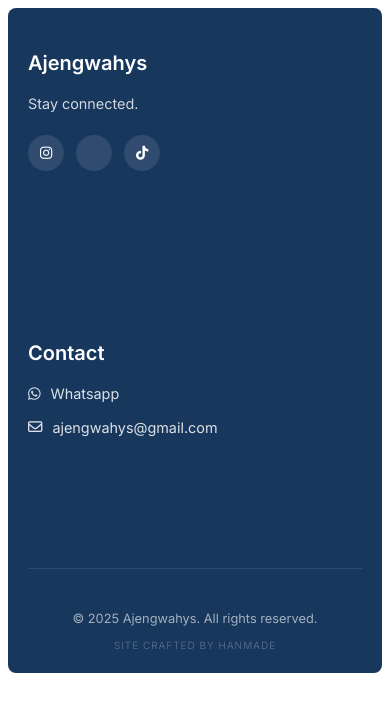
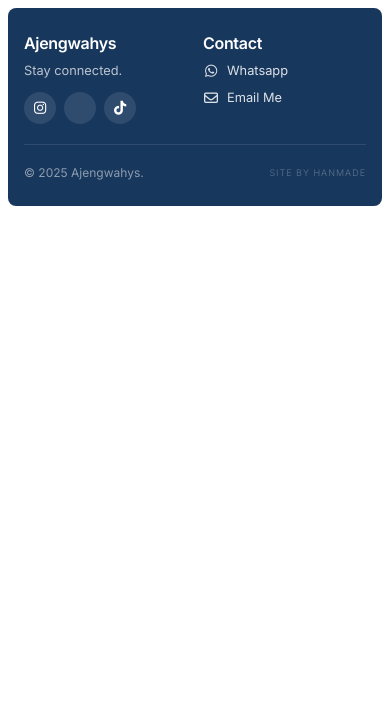
Before and after one commit to haanmadee/COPYRIGHT-AJENG, a plain HTML site: page index.html in a window 390 px wide. Drawn offline with Linux system fonts and the light colour scheme.

Commit message:
Refactor footer styles and layout
Updated footer styles and layout for improved responsiveness and aesthetics.

```diff
--- a/index.html
+++ b/index.html
@@ -2,18 +2,17 @@
 <link href="https://fonts.googleapis.com/css2?family=Inter:wght@300;400;600&display=swap" rel="stylesheet">
 
 <style>
-    /* --- Style Khusus Footer --- */
+    /* --- Style Minimalis Footer --- */
     .ajeng-footer-wrapper {
         background-color: #18375d;
         color: #ffffff;
         font-family: 'Inter', sans-serif;
-        padding: 40px 20px 20px;
+        padding: 24px 16px; /* Padding luar diperkecil */
         width: 100%;
         box-sizing: border-box;
-        border-radius: 8px; /* Opsional: memberi sedikit lengkungan jika di dalam card */
-        font-size: 14px;
-        line-height: 1.5;
-        text-align: left;
+        border-radius: 8px;
+        font-size: 13px; /* Font dasar sedikit diperkecil */
+        line-height: 1.4;
     }
 
     .ajeng-footer-wrapper *,
@@ -22,51 +21,55 @@
         box-sizing: border-box;
     }
 
+    /* Layout Utama: Grid 2 Kolom (Kiri & Kanan) */
     .footer-content {
-        display: flex;
-        flex-wrap: wrap;
-        justify-content: space-between;
-        gap: 30px;
-        margin-bottom: 30px;
+        display: grid;
+        grid-template-columns: 1fr 1fr; /* Membagi layar jadi 2 kolom sama rata */
+        gap: 16px; /* Jarak antar kolom (spasi 1 cukup) */
+        margin-bottom: 20px;
         border-bottom: 1px solid rgba(255, 255, 255, 0.1);
-        padding-bottom: 30px;
+        padding-bottom: 20px;
     }
 
-    /* Bagian Kiri: Brand & Socials */
-    .footer-section-brand {
-        flex: 1 1 250px; /* Responsive width */
-    }
-
+    /* Judul Section (Ajengwahys & Contact) */
     .footer-title {
-        font-size: 1.25rem;
+        font-size: 1rem; /* Ukuran judul pas, tidak kegedean */
         font-weight: 600;
-        margin: 0 0 15px 0;
+        margin: 0 0 8px 0; /* Jarak bawah judul dirapetin */
         color: #ffffff;
+        letter-spacing: -0.02em;
     }
 
     .footer-text {
-        opacity: 0.8;
-        margin: 0 0 20px 0;
-        font-size: 0.9rem;
+        opacity: 0.7;
+        margin: 0 0 12px 0;
+        font-size: 0.8rem;
+    }
+
+    /* --- Bagian Kiri: Brand & Socials --- */
+    .footer-section-brand {
+        display: flex;
+        flex-direction: column;
+        justify-content: flex-start;
     }
 
     .social-row {
         display: flex;
-        gap: 12px;
+        gap: 8px; /* Jarak antar icon sosmed rapet */
     }
 
     .social-btn {
         display: flex;
         align-items: center;
         justify-content: center;
-        width: 36px;
-        height: 36px;
+        width: 32px; /* Ukuran tombol diperkecil dikit biar manis */
+        height: 32px;
         background-color: rgba(255, 255, 255, 0.1);
         color: #ffffff;
         border-radius: 50%;
         text-decoration: none;
         transition: background 0.3s;
-        border: none;
+        font-size: 14px;
     }
 
     .social-btn:hover {
@@ -74,9 +77,12 @@
         color: #18375d;
     }
 
-    /* Bagian Kanan: Contact List */
+    /* --- Bagian Kanan: Contact List --- */
     .footer-section-contact {
-        flex: 1 1 200px;
+        /* Opsional: Jika ingin teks 'Contact' rata kanan, hapus comment di bawah ini */
+        /* text-align: right; align-items: flex-end; */
+        display: flex;
+        flex-direction: column;
     }
 
     .contact-list {
@@ -86,41 +92,50 @@
     }
 
     .contact-list li {
-        margin-bottom: 12px;
+        margin-bottom: 8px; /* Jarak antar kontak rapet */
     }
 
     .contact-link {
         color: rgba(255, 255, 255, 0.85);
         text-decoration: none;
-        display: flex;
+        display: inline-flex;
         align-items: center;
-        gap: 10px;
-        font-size: 0.9rem;
+        gap: 8px;
+        font-size: 0.8rem; /* Font kontak kecil minimalis */
         transition: color 0.2s;
+
+        /* Agar email panjang tidak merusak layout di HP kecil */
+        word-break: break-word;
     }
 
     .contact-link:hover {
         color: #ffffff;
     }
 
-    /* Copyright & Credit */
+    .contact-link i {
+        font-size: 14px; /* Icon disamakan ukurannya */
+        width: 16px; /* Lebar tetap agar teks rata */
+        text-align: center;
+    }
+
+    /* --- Copyright & Credit --- */
     .footer-bottom-row {
         display: flex;
         justify-content: space-between;
         align-items: center;
         flex-wrap: wrap;
-        gap: 10px;
-        padding-top: 10px;
+        gap: 8px;
+        padding-top: 0;
     }
 
     .copyright-text {
-        font-size: 0.8rem;
-        opacity: 0.6;
+        font-size: 0.75rem;
+        opacity: 0.5;
         margin: 0;
     }
 
     .small-credit {
-        font-size: 10px; /* Sangat kecil */
+        font-size: 9px;
         text-transform: uppercase;
         letter-spacing: 1px;
         opacity: 0.3;
@@ -128,18 +143,11 @@
         margin: 0;
     }
 
-    /* Mobile Adjustment */
-    @media (max-width: 480px) {
-        .footer-content {
-            flex-direction: column;
-            gap: 40px;
-        }
-
-        .footer-bottom-row {
-            flex-direction: column;
-            text-align: center;
-            justify-content: center;
-        }
+    /* Mobile Adjustment Khusus */
+    @media (max-width: 360px) {
+        /* Untuk HP yang layarnya sangat kecil, font lebih kecil lagi agar muat */
+        .footer-title { font-size: 0.9rem; }
+        .contact-link { font-size: 0.75rem; }
     }
 </style>
 
@@ -172,8 +180,8 @@
                     </a>
                 </li>
                 <li>
-                    <a href="mailto:email@domain.com" target="_blank" class="contact-link">
-                        <i class="far fa-envelope"></i> ajengwahys@gmail.com
+                    <a href="mailto:ajengwahys@gmail.com" target="_blank" class="contact-link">
+                        <i class="far fa-envelope"></i> Email Me
                     </a>
                 </li>
             </ul>
@@ -181,7 +189,7 @@
     </div>
 
     <div class="footer-bottom-row">
-        <p class="copyright-text">&copy; 2025 Ajengwahys. All rights reserved.</p>
-        <p class="small-credit">Site crafted by hanmade</p>
+        <p class="copyright-text">&copy; 2025 Ajengwahys.</p>
+        <p class="small-credit">Site by hanmade</p>
     </div>
 </div>
```
